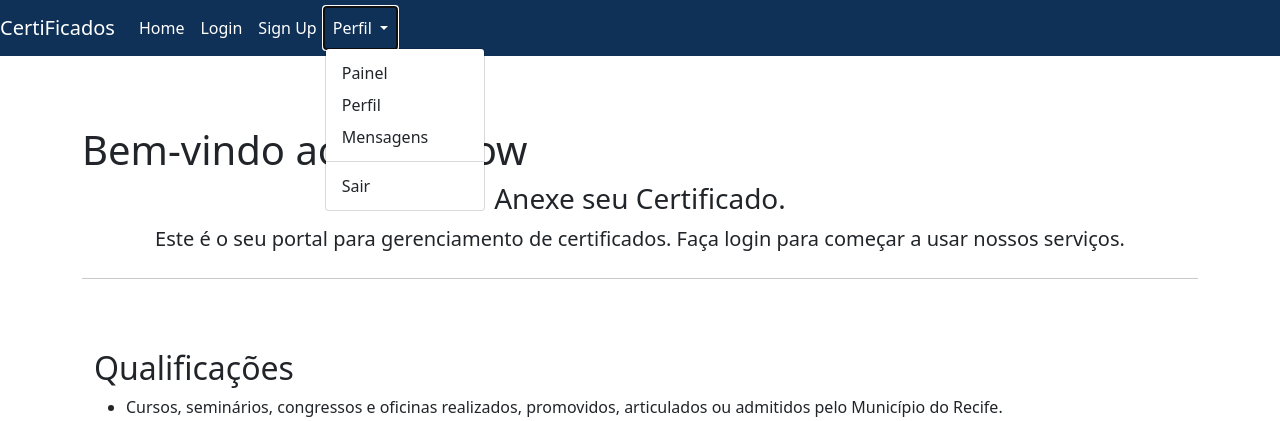
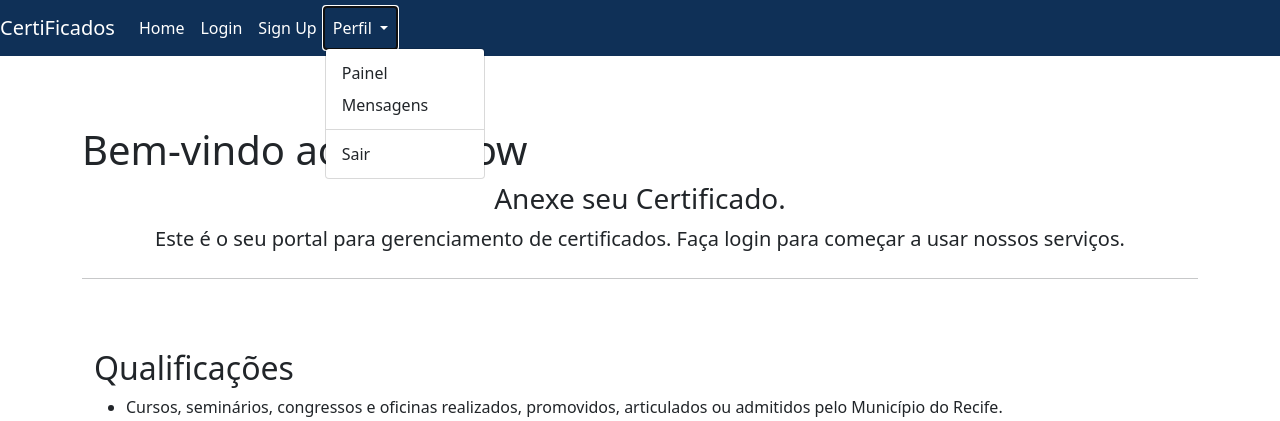
Before and after one commit to TN-Junior/certified-points, a Flask app: page / in a window 1280 px wide, after a click on "Perfil". Shown: the top 421 px of the page. Run offline with Flask 3, Linux system fonts and the light colour scheme; some libraries are stand-ins or nearby versions.

Commit message:
Update base.html

```diff
--- a/templates/base.html
+++ b/templates/base.html
@@ -72,10 +72,9 @@
                     </a>
                     <div class="dropdown-menu" aria-labelledby="profileDropdown">
                         <a class="dropdown-item" href="/cursos">Painel</a>
-                        <a class="dropdown-item" href="#">Perfil</a>
                         <a class="dropdown-item" href="#">Mensagens</a>
                         <div class="dropdown-divider"></div>
-                        <a class="dropdown-item" href="#">Sair</a>
+                        <a class="dropdown-item" href="/">Sair</a>
                     </div>
                 </li>
             </ul>
```
